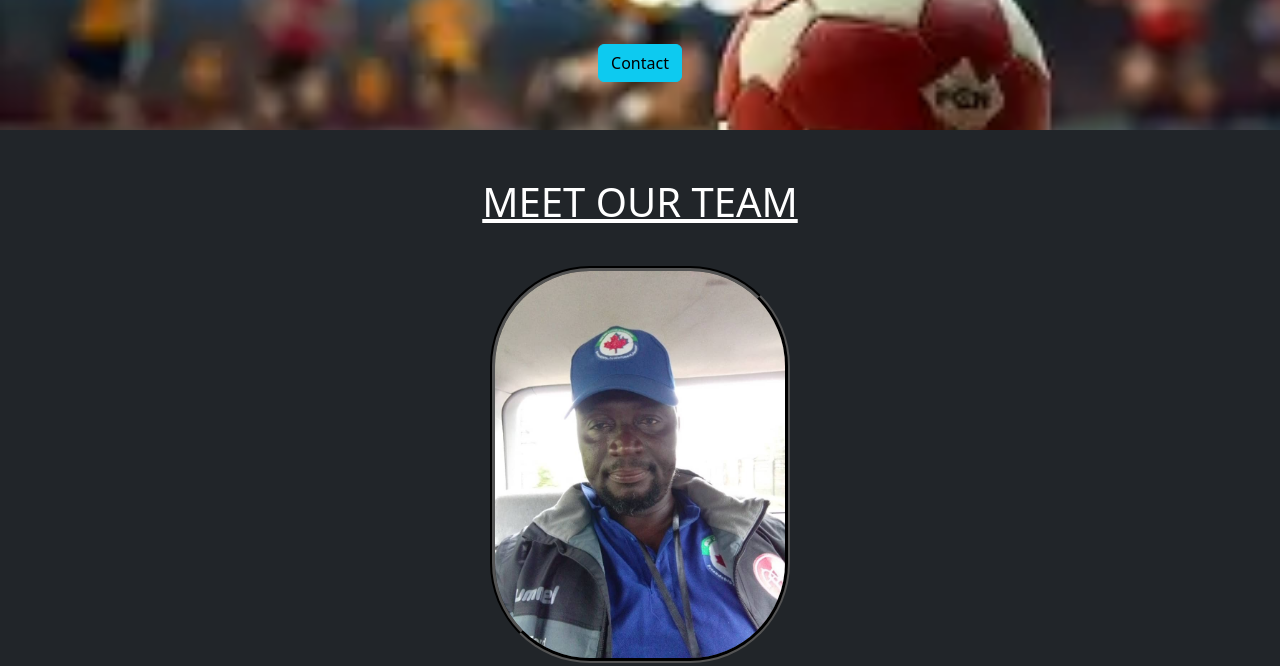
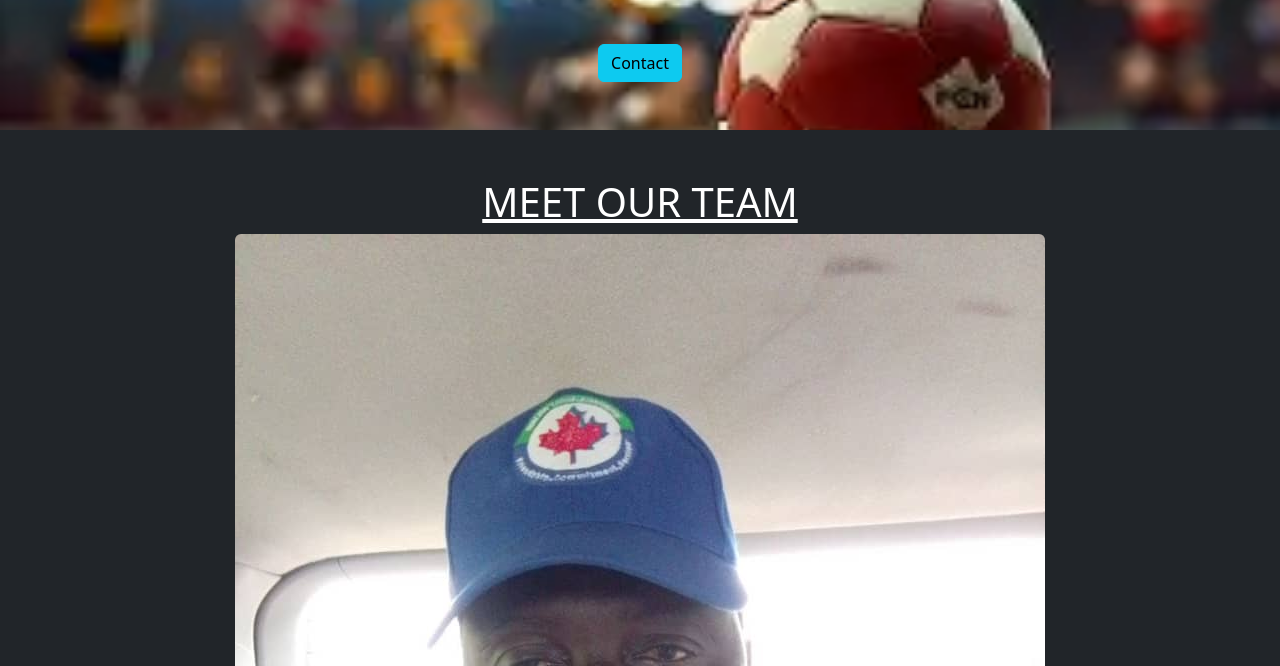
Before and after one commit to Josh-20-tech/handball-sl-website, a plain HTML site: page activity.html in a window 1280 px wide. Shown: the part 134-800 px from the top of the page. Drawn offline with Linux system fonts and the light colour scheme.

Commit message:
Update activity.html

```diff
--- a/activity.html
+++ b/activity.html
@@ -18,7 +18,7 @@
     <section class="p-5 bg-dark text-white">
         <h1 class="text-center"><u>MEET OUR TEAM</u></h1>
         <div class="container text-center">
-            <img src="photo/IMG-20250906-WA0019.jpg" alt="proflie" style="width: 300px; margin: 2rem; border-radius: 100px; border: 5px groove black;">
+             <img src="photo/IMG-20250906-WA0019.jpg" alt="proflie" class="img-fluid rounded">
             <h4><b>Coach Harry Abioseh Besodu George.</b></h4>
             <p>A season and well experience coach eqiupt to work you through your career</p>
         </div>
```
